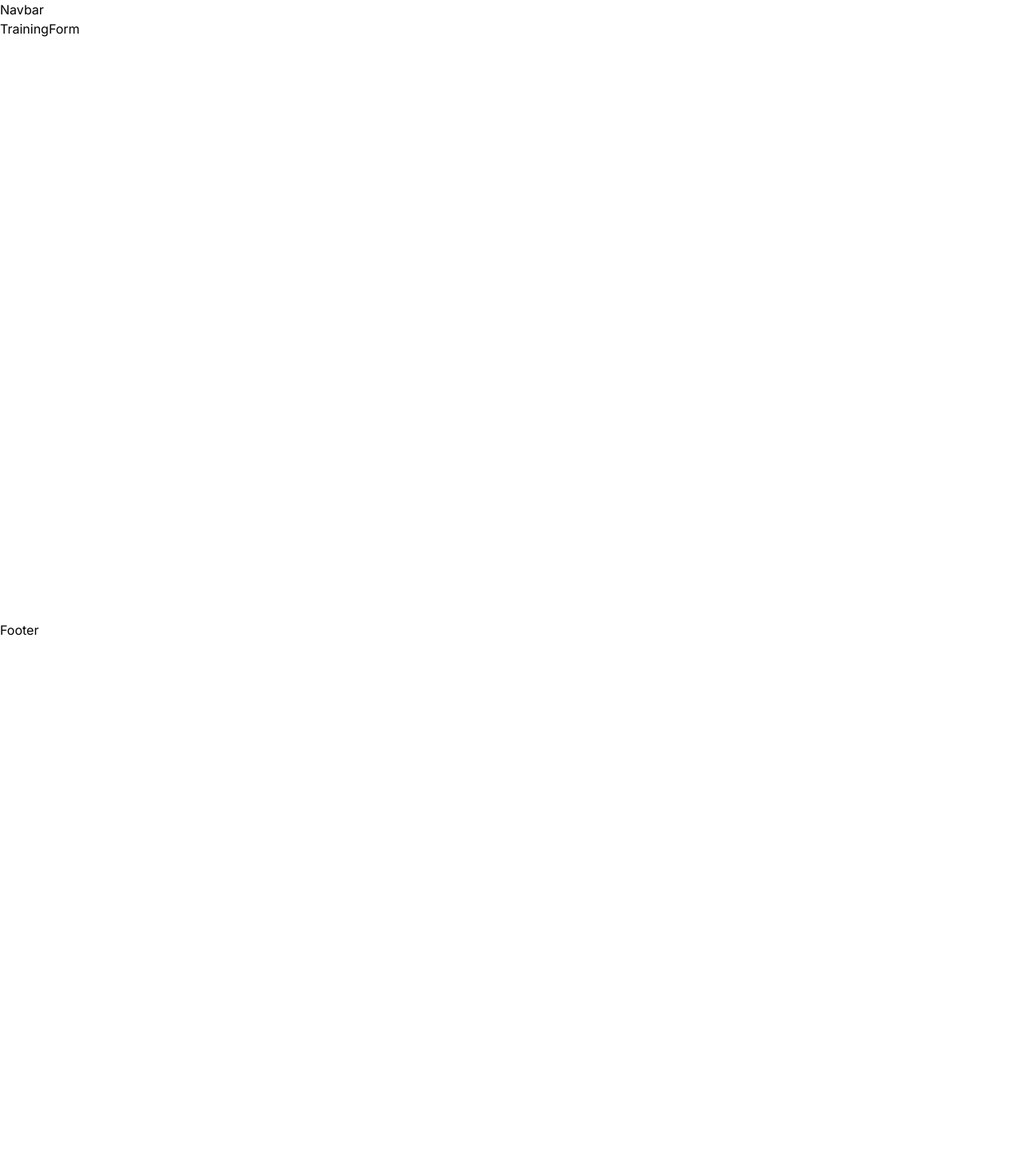
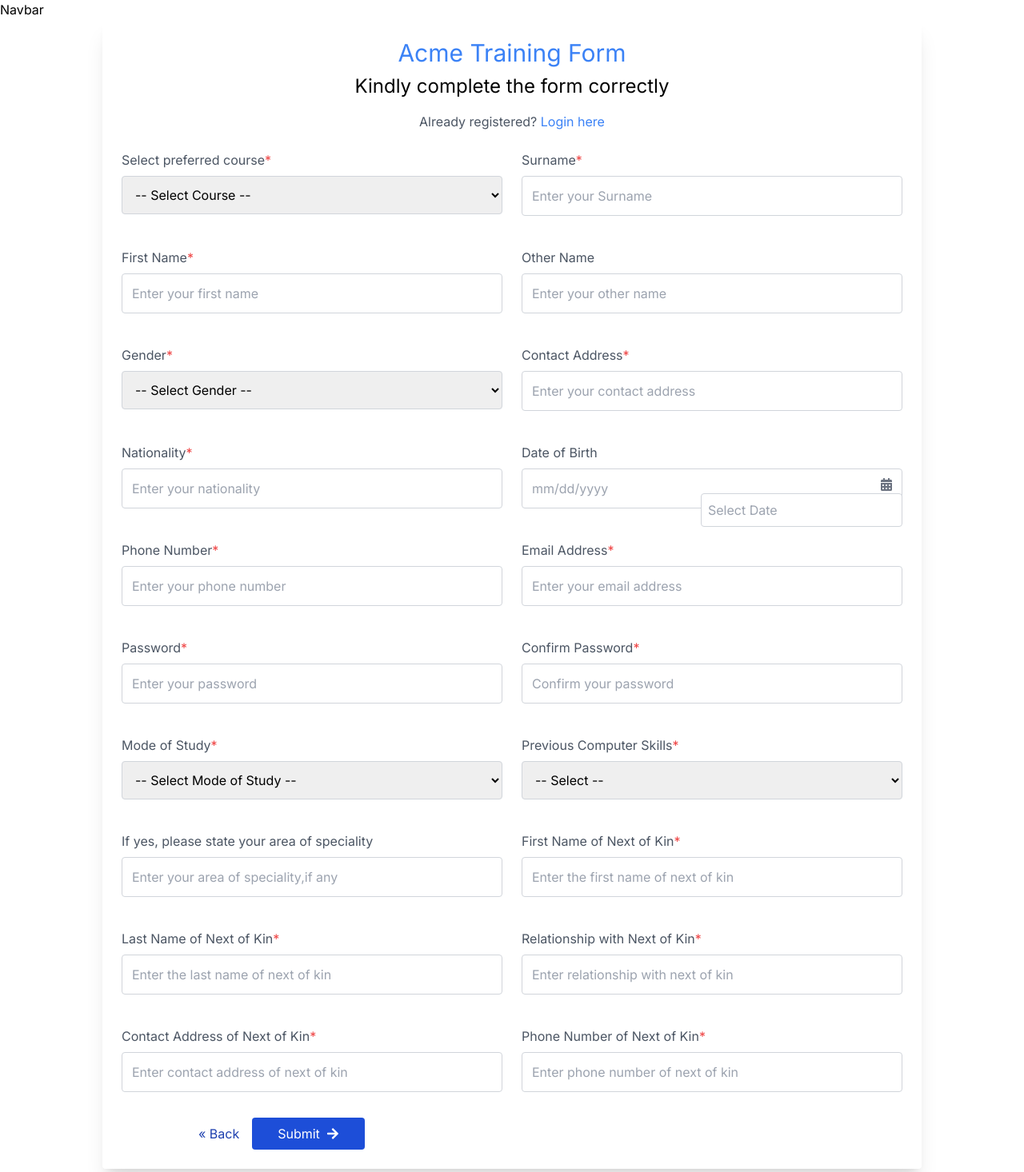
Before and after one commit to adex-badr18/acme-capstone-project, a React (Vite) app: page /courses/1/apply in a window 1280 px wide. Shown: the top 1466 px of the page at 80% size. Before the commit the page ends 800 px from the top, so only its background shows below. Built offline with nearby package versions, Linux system fonts and the light colour scheme.

Commit message:
i created the training form page

```diff
--- a/package.json
+++ b/package.json
@@ -11,7 +11,9 @@
   },
   "dependencies": {
     "react": "^18.3.1",
+    "react-datepicker": "^7.3.0",
     "react-dom": "^18.3.1",
+    "react-icons": "^5.2.1",
     "react-router-dom": "^6.26.0"
   },
   "devDependencies": {
--- a/src/pages/trainingForm/TrainingForm.jsx
+++ b/src/pages/trainingForm/TrainingForm.jsx
@@ -1,9 +1,96 @@
-import React from 'react'
+
+import React, { useState } from 'react';
+import DatePicker from 'react-datepicker';
+import 'react-datepicker/dist/react-datepicker.css';
+import { FaCalendarAlt, FaArrowRight } from 'react-icons/fa'; // Import the calendar and arrow icons
+
+const fields = [
+  { label: 'Select preferred course*', name: 'course', type: 'select', options: ['-- Select Course --', 'Data Science', 'Front End Development', 'Back End Development'], placeholder: '-- Select Course --' },
+  { label: 'Surname*', name: 'surname', type: 'text', placeholder: 'Enter your Surname' },
+  { label: 'First Name*', name: 'first-name', type: 'text', placeholder: 'Enter your first name' },
+  { label: 'Other Name', name: 'other-name', type: 'text', placeholder: 'Enter your other name' },
+  { label: 'Gender*', name: 'gender', type: 'select', options: ['-- Select Gender --', 'Male', 'Female'], placeholder: '-- Select Gender --' },
+  { label: 'Contact Address*', name: 'contact-address', type: 'text', placeholder: 'Enter your contact address' },
+  { label: 'Nationality*', name: 'nationality', type: 'text', placeholder: 'Enter your nationality' },
+  { label: 'Date of Birth', name: 'date-of-birth', type: 'date', placeholder: 'mm/dd/yyyy' },
+  { label: 'Phone Number*', name: 'phone', type: 'text', placeholder: 'Enter your phone number' },
+  { label: 'Email Address*', name: 'email', type: 'email', placeholder: 'Enter your email address' },
+  { label: 'Password*', name: 'password', type: 'password', placeholder: 'Enter your password' },
+  { label: 'Confirm Password*', name: 'confirm-password', type: 'password', placeholder: 'Confirm your password' },
+  { label: 'Mode of Study*', name: 'mode-of-study', type: 'select', options: ['-- Select Mode of Study --', 'Full Time', 'Part Time'], placeholder: '-- Select Mode of Study --' },
+  { label: 'Previous Computer Skills*', name: 'computer-skills', type: 'select', options: ['-- Select --', 'Yes', 'No'], placeholder: '-- Select --' },
+  { label: 'If yes, please state your area of speciality', name: 'speciality', type: 'text', placeholder: 'Enter your area of speciality,if any' },
+  { label: 'First Name of Next of Kin*', name: 'next-of-kin-first-name', type: 'text', placeholder: 'Enter the first name of next of kin' },
+  { label: 'Last Name of Next of Kin*', name: 'next-of-kin-last-name', type: 'text', placeholder: 'Enter the last name of next of kin' },
+  { label: 'Relationship with Next of Kin*', name: 'relationship', type: 'text', placeholder: 'Enter relationship with next of kin' },
+  { label: 'Contact Address of Next of Kin*', name: 'next-of-kin-contact-address', type: 'text', placeholder: 'Enter contact address of next of kin' },
+  { label: 'Phone Number of Next of Kin*', name: 'next-of-kin-phone', type: 'text', placeholder: 'Enter phone number of next of kin' },
+];
 
 const TrainingForm = () => {
+  const [dateOfBirth, setDateOfBirth] = useState(null);
+
   return (
-    <div>TrainingForm</div>
-  )
-}
+    <div className="max-w-screen-lg mx-auto p-2 md:p-6 lg:p-6 shadow-xl rounded">
+      <h3 className="text-blue-500 text-xl md:text-2xl lg:text-3xl text-center mb-2">Acme Training Form</h3>
+      <h1 className="text-dark-black text-lg md:text-xl lg:text-2xl text-center mb-4">Kindly complete the form correctly</h1>
+      <p className="text-center mb-6">
+        <a href="#" className="text-gray-600 hover:text-blue-300">Already registered? <span className="text-blue-500">Login here</span></a>
+      </p>
+      <form className="space-y-4">
+        <div className="grid grid-cols-1 md:grid-cols-2 gap-6">
+          {fields.map((field, index) => (
+            <div key={index} className="mb-4">
+              <label htmlFor={field.name} className="text-gray-600 block mb-2">
+                {field.label.replace('*', '')}
+                {field.label.includes('*') && <span className="text-red-500">*</span>}
+              </label>
+              {field.type === 'select' ? (
+                <select id={field.name} name={field.name} className="w-full p-3 border border-gray-300 rounded">
+                  {field.options.map((option, optionIndex) => (
+                    <option key={optionIndex} value={option}>
+                      {option}
+                    </option>
+                  ))}
+                </select>
+              ) : field.type === 'date' ? (
+                <div className="relative">
+                  <input
+                    id={field.name}
+                    name={field.name}
+                    type="text"
+                    placeholder={field.placeholder}
+                    value={dateOfBirth ? dateOfBirth.toLocaleDateString() : ''}
+                    readOnly
+                    className="w-full p-3 border border-gray-300 rounded pr-10"
+                  />
+                  <DatePicker
+                    selected={dateOfBirth}
+                    onChange={(date) => setDateOfBirth(date)}
+                    dateFormat="MM/dd/yyyy"
+                    className="absolute top-0 right-0 p-2 border border-gray-300 rounded"
+                    placeholderText="Select Date"
+                  />
+                  <FaCalendarAlt className="absolute top-3 right-3 text-gray-500" />
+                </div>
+              ) : (
+                <input id={field.name} name={field.name} type={field.type} placeholder={field.placeholder} className="w-full p-3 border border-gray-300 rounded" />
+              )}
+            </div>
+          ))}
+        </div>
+        <div className="flex items-center ml-20">
+          <a href="#" className="text-blue-800 py-2 px-4 rounded flex items-center space-x-2">
+            <span> « Back</span>
+          </a>
+          <button type="submit" className="bg-blue-700 text-white py-2 px-8 rounded flex items-center ">
+            <span>Submit</span>
+            <FaArrowRight className="ml-2" />
+          </button>
+        </div>
+      </form>
+    </div>
+  );
+};
 
-export default TrainingForm
+export default TrainingForm;
```
Also changed, not shown: 1 other file (tests, documents, lock files or other folders).
